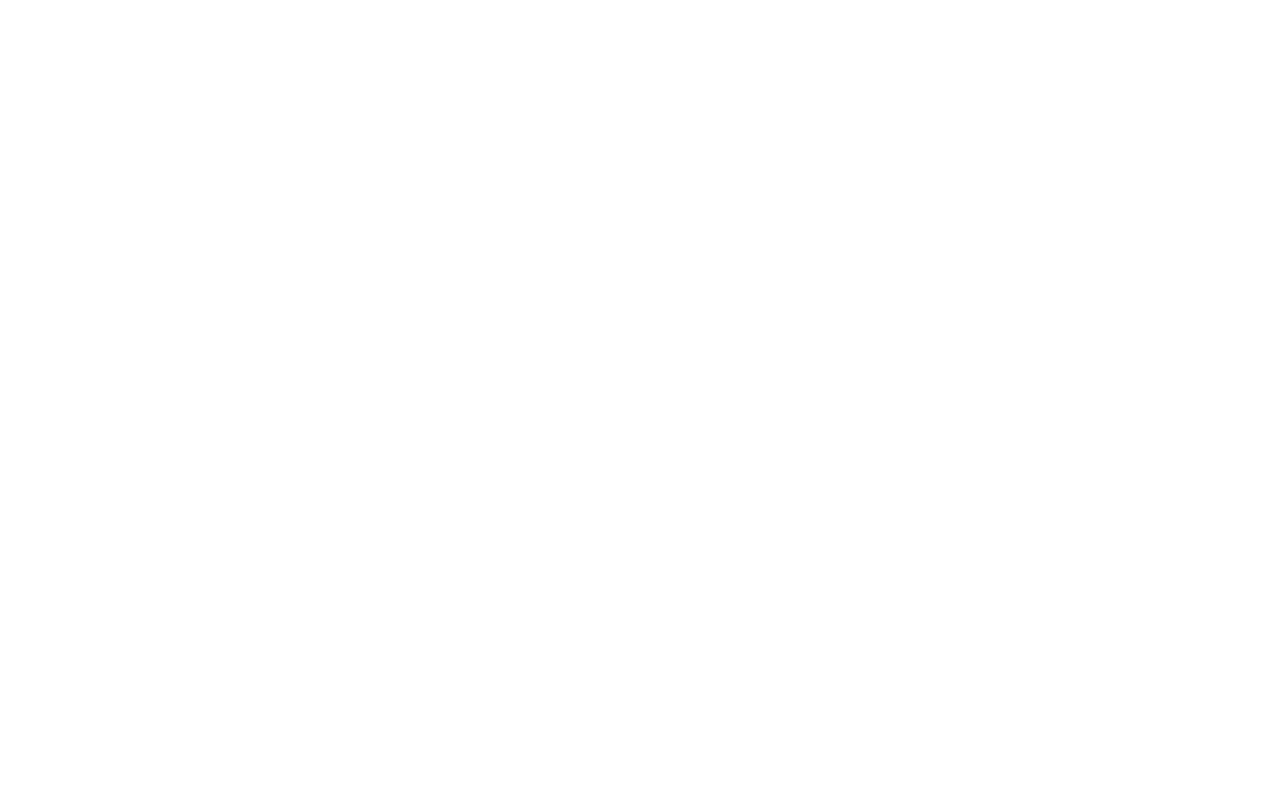
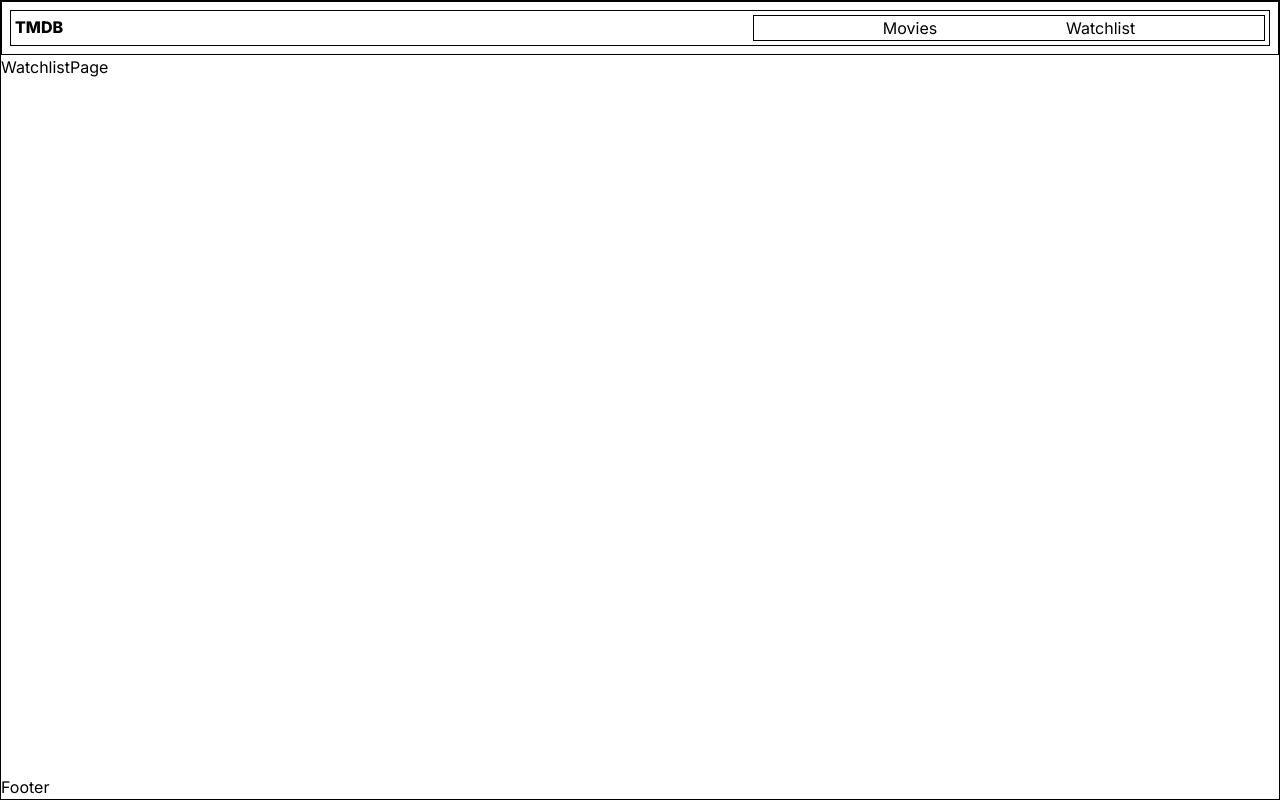
Before and after one commit to pavanganeshbutha/TMDB-app, a React (Vite) app: page /watchlist in a window 1280 px wide. Before the commit this address had no page. Built offline with nearby package versions, Linux system fonts and the light colour scheme.

Commit message:
add navbar

```diff
--- a/src/components/Header.jsx
+++ b/src/components/Header.jsx
@@ -1,7 +1,11 @@
-import React from "react";
+import Navbar from "./Navbar";
 
 const Header = () => {
-  return <div>Header</div>;
+  return (
+    <div className="border p-2">
+      <Navbar />
+    </div>
+  );
 };
 
 export default Header;
--- /dev/null
+++ b/src/components/NavLinks.jsx
@@ -0,0 +1,13 @@
+import React from "react";
+import { Link } from "react-router-dom";
+
+const NavLinks = () => {
+  return (
+    <div className="border lg:w-lg md:w-md  flex justify-evenly ">
+      <Link to="/movies">Movies</Link>
+      <Link to="/watchlist">Watchlist</Link>
+    </div>
+  );
+};
+
+export default NavLinks;
--- a/src/components/Navbar.jsx
+++ b/src/components/Navbar.jsx
@@ -0,0 +1,16 @@
+import { Link } from "react-router-dom";
+import NavLinks from "./NavLinks";
+
+const Navbar = () => {
+  return (
+    <div className="border p-1 flex justify-between">
+      <Link to="/">
+        <h3 className="font-extrabold">TMDB</h3>
+      </Link>
+
+      <NavLinks />
+    </div>
+  );
+};
+
+export default Navbar;
--- /dev/null
+++ b/src/pages/MoviesPage.jsx
@@ -0,0 +1,7 @@
+import React from "react";
+
+const MoviesPage = () => {
+  return <div>MoviesPage</div>;
+};
+
+export default MoviesPage;
--- a/src/pages/WatchlistPage.jsx
+++ b/src/pages/WatchlistPage.jsx
@@ -0,0 +1,7 @@
+import React from "react";
+
+const WatchlistPage = () => {
+  return <div>WatchlistPage</div>;
+};
+
+export default WatchlistPage;
--- a/src/routes/AppRoutes.jsx
+++ b/src/routes/AppRoutes.jsx
@@ -1,12 +1,16 @@
 import { Route, Routes } from "react-router-dom";
 import MainLayout from "../layouts/MainLayout";
 import HomePage from "../pages/HomePage";
+import MoviesPage from "../pages/MoviesPage";
+import WatchlistPage from "../pages/WatchlistPage";
 
 const AppRoutes = () => {
   return (
     <Routes>
       <Route element={<MainLayout />}>
         <Route path="/" element={<HomePage />} />
+        <Route path="/movies" element={<MoviesPage />} />
+        <Route path="/watchlist" element={<WatchlistPage />} />
       </Route>
     </Routes>
   );
```
